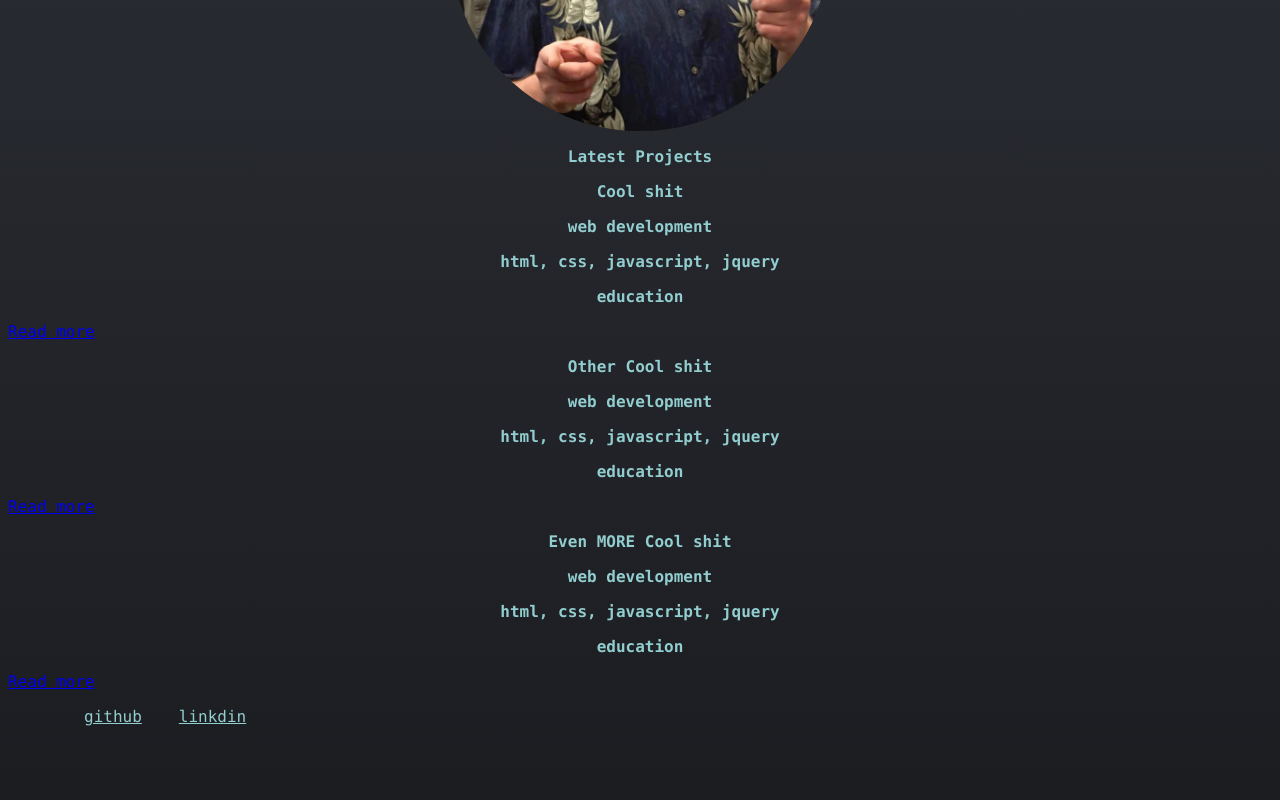
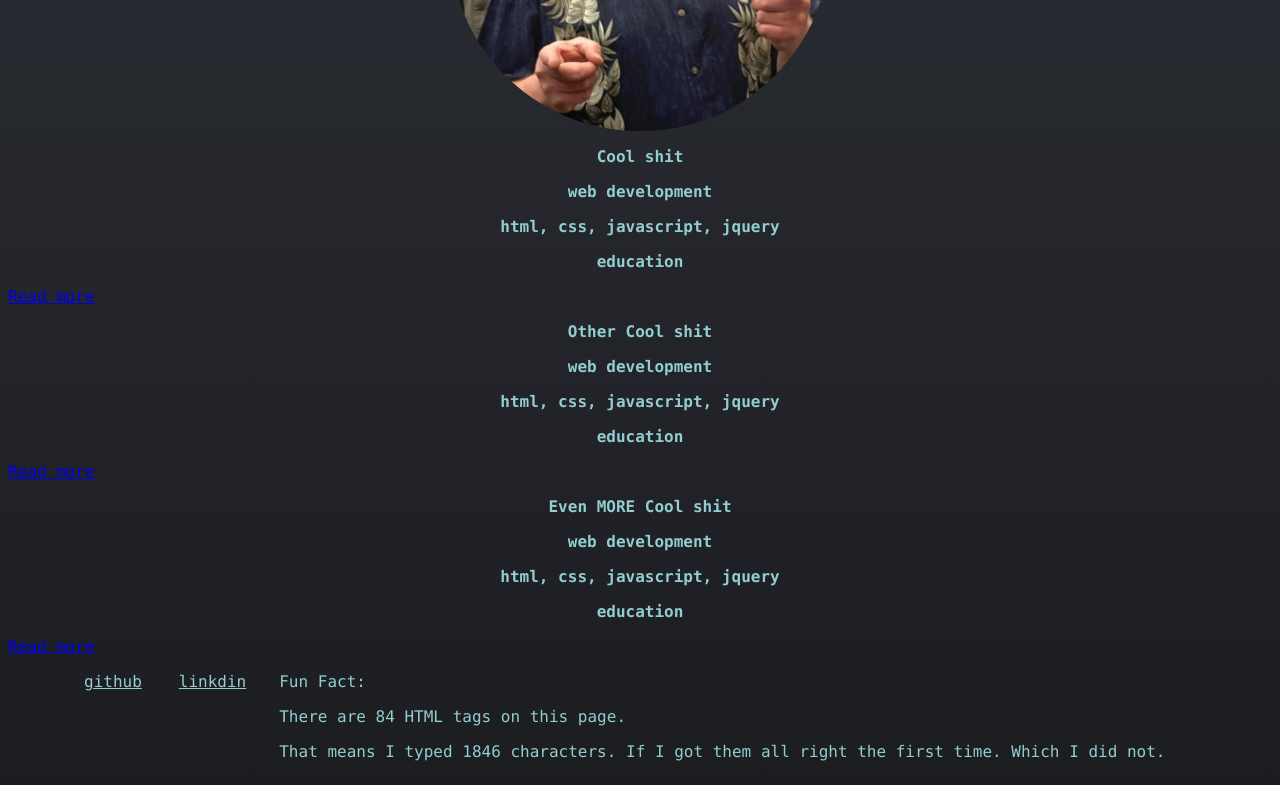
Before and after one commit to damoores/Portfolio, a plain HTML site: page index.html in a window 1280 px wide. Shown: the part 680-1480 px from the top of the page. Drawn offline with Linux system fonts and the light colour scheme.

Commit message:
finish class 07

```diff
--- a/index.html
+++ b/index.html
@@ -41,7 +41,7 @@
       <img src="images/me.jpg" id="me" class="rounded" alt="That's me">
     </section>
     <section id="projects" class="tab-content">
-      <h2 id="latest-projects">Latest Projects</h2>
+      <!-- <h2 id="latest-projects">Latest Projects</h2> -->
     </section>
 
     <section id="about" class="tab-content">
@@ -68,6 +68,7 @@
         <li><a href="https://www.linkedin.com/in/jeremy-moore-78515a7b" target="_blank">linkdin</a></li>
           <!-- <li><a href="" >snapchat</a></li> -->
         </ul>
+        <div id="fun-fact">Fun Fact:</div>
     </footer>
     <script src="vendor/scripts/jquery-2.2.3.js"></script>
     <script src="vendor/scripts/handlebars.js"></script>
--- a/scripts/project.js
+++ b/scripts/project.js
@@ -1,3 +1,4 @@
+(function(module) {
   function Project (info) {
     for (keys in info) {
       this[keys] = info[keys];
@@ -12,8 +13,10 @@
   };
 
   Project.loadAll = function(dataWePassIn) {
-  dataWePassIn.forEach(function(item) {
-    Project.all.push(new Project(item));
+    // dataWePassIn.forEach(function(item) {
+    //   Project.all.push(new Project(item));
+    Project.all = dataWePassIn.map(function(item) {
+      return new Project(item);
     });
   };
 
@@ -29,3 +32,5 @@
       });
     }
   };
+  module.Project = Project;
+})(window);
--- a/scripts/projectView.js
+++ b/scripts/projectView.js
@@ -10,11 +10,26 @@ projectView.handleMainNav = function() {
 
 projectView.setTeasers = function() {
   $('.project-body *:nth-of-type(n+2)').hide();
+
   $('#projects').on('click', 'a.read-on', function(e) {
     e.preventDefault();
     $(this).parent().find('*').fadeIn();
     $(this).hide();
   });
+};
+
+projectView.setFunFact = function() {
+  var elements = document.getElementsByTagName('*');
+  var countElements = function() {
+    var splitResult = [].reduce.call(elements, function (a,b) {
+      var results = a += b;
+      return (results);
+    }, [] );
+    $('#fun-fact').append('<p>There are ' + elements.length + ' HTML tags on this page.</p>' );
+    $('#fun-fact').append('<p>That means I typed ' + splitResult.length + ' characters. If I got them all right the first time. Which I did not.</p>' );
+    return console.log(splitResult.length);
+  };
+  countElements();
 };
 
 projectView.initIndexPage = function() {
@@ -23,4 +38,5 @@ projectView.initIndexPage = function() {
   });
   projectView.handleMainNav();
   projectView.setTeasers();
+  projectView.setFunFact();
 };
```
Lines whose indentation alone changed are shown as unchanged.
